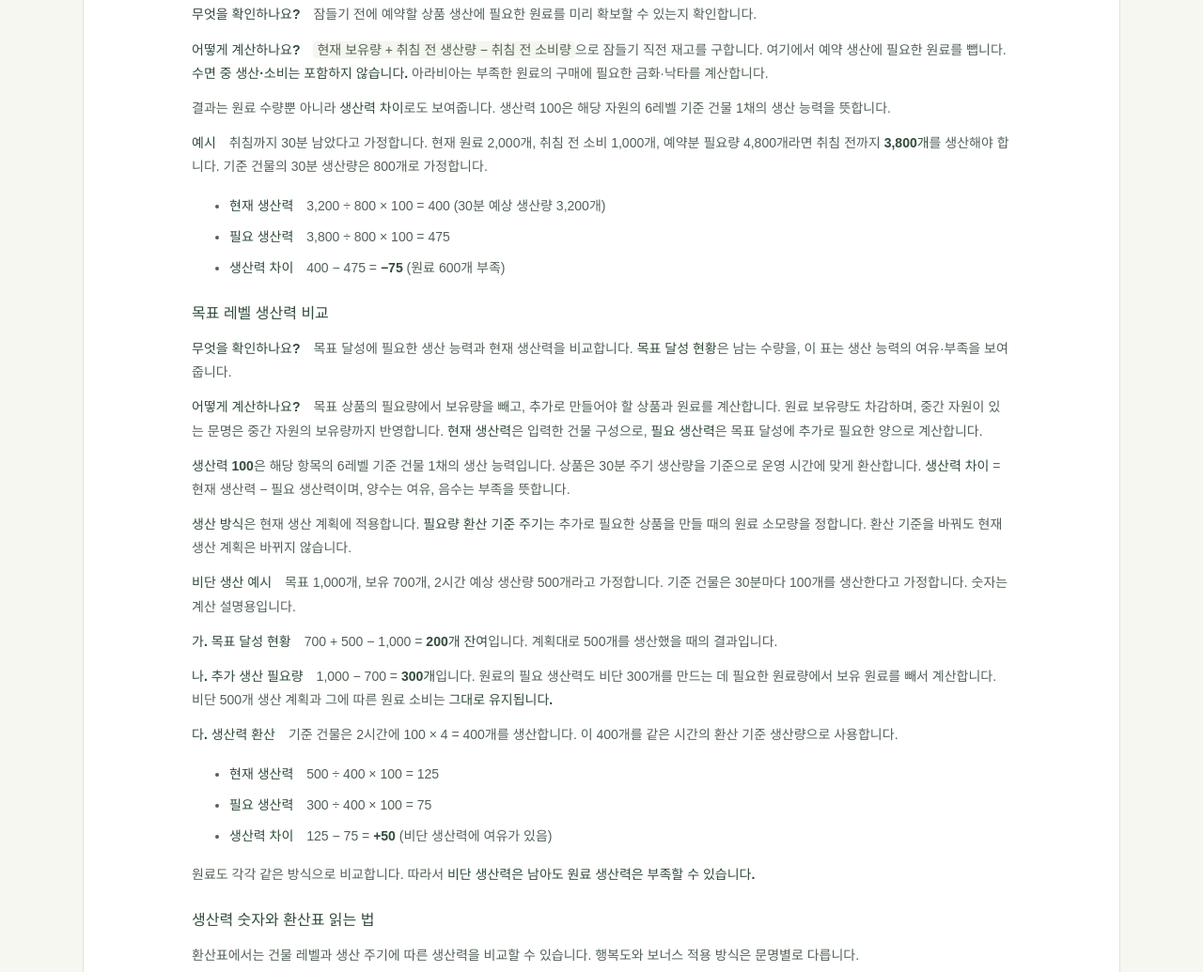
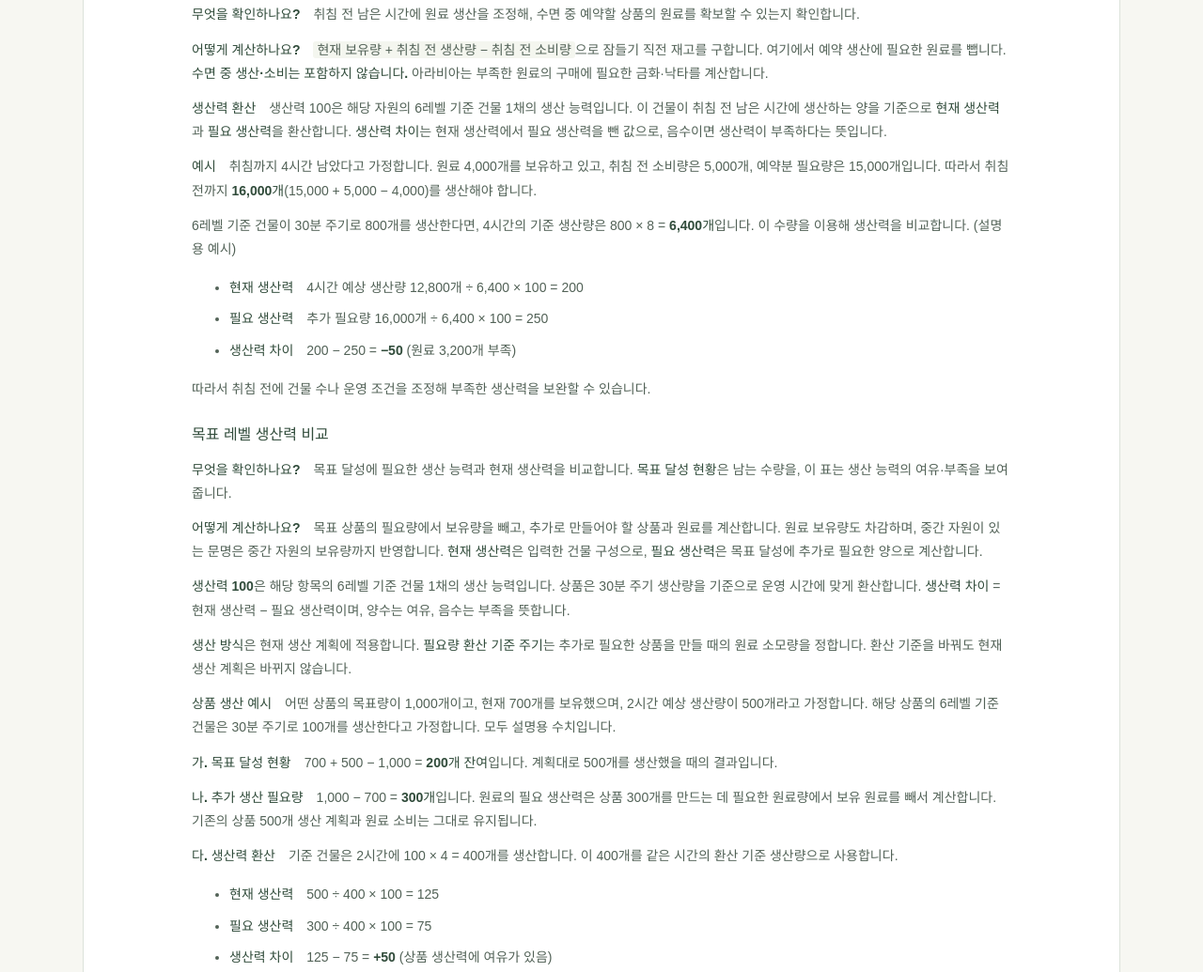
Before and after one commit to M-ule/Civilization-Simulator, a plain HTML site: page index.html in a window 1280 px wide. Shown: the part 2450-3485 px from the top of the page at 94% size. Drawn offline with Linux system fonts and the light colour scheme.

Commit message:
docs: add beginner examples for China and Arabia, 4h sleep power, and generic product guidance

```diff
--- a/index.html
+++ b/index.html
@@ -75,14 +75,14 @@
 
 <h4 id="기초-자원-중간-자원-상품">기초 자원 · 중간 자원 · 상품</h4>
 <p><strong>무엇을 확인하나요?</strong>　상품을 만드는 데 필요한 원료와 생산 후 남는 양을 확인합니다.</p>
-<p><strong>어떻게 계산하나요?</strong>　상품 생산 계획에 맞춰 원료 소비량을 계산합니다. 중국에서 도자기 생산을 늘리면 쌀·점토 등이 더 필요하고, 마야에서 상품 생산을 늘리면 옥·흑요석·깃털의 필요량이 달라집니다.</p>
+<p><strong>어떻게 계산하나요?</strong>　상품 생산 계획에 맞춰 필요한 원료를 계산합니다. 예를 들어 중국에서 도자기를 생산하면 쌀·점토가 소모되고, 점토를 만들 때도 쌀·고령토가 필요합니다. 아라비아는 상품에 쓰는 원료를 구매하므로 부족한 원료의 구매량과 금화·낙타 비용을 계산합니다.</p>
 <ul>
 <li><strong>예상 생산량</strong>　현재 건물 구성과 운영 시간으로 계산한 생산량입니다.</li>
 <li><strong>잔여/부족</strong>　<code>현재 보유량 + 예상 생산량 − 필요량</code>입니다. 예를 들어 1,000개 보유, 8,000개 생산, 9,500개 필요라면 500개 부족입니다.</li>
 <li><strong>소요 시간</strong>　현재 보유량을 포함해 필요량을 채울 때까지 걸리는 시간입니다. 설정한 운영 시간보다 길 수도 있습니다.</li>
 </ul>
 <p><strong>주의</strong>　예상 생산량은 입력한 계획대로 건물이 운영된다는 가정입니다. <strong>원료나 일꾼이 부족해도 생산량을 자동으로 줄이지 않습니다.</strong></p>
-<p><strong>마야 퀘스트 보상</strong>　상품 옆 보상을 체크하면 해당 수량이 보유량에 더해집니다. 아직 받지 않은 보상을 미리 반영할 때 사용하세요.</p>
+<p>마야 문명에서는 상품 옆의 보상 체크박스를 선택하면 아직 받지 않은 보상도 보유량에 미리 더해 계산할 수 있습니다.</p>
 
 <h3 id="불가사의-목표">불가사의 목표</h3>
 <h4 id="목표-달성-현황">목표 달성 현황</h4>
@@ -90,31 +90,33 @@
 <p><strong>어떻게 계산하나요?</strong>　현재 레벨 다음부터 목표 레벨까지의 필요량을 합산합니다. 예를 들어 Lv20에서 Lv23을 목표로 하면 Lv21·22·23의 비용을 더합니다. 여기에 현재 보유량과 예상 생산량을 반영합니다. 이타카처럼 중간 자원이 불가사의에도 필요한 경우에는 <strong>구간 필요량</strong>(불가사의에 직접 필요한 양)과 <strong>총 필요량</strong>(상품 제작에 쓰이는 양까지 포함)을 구분합니다.</p>
 
 <h4 id="sleep-guide">수면 대비 자원 확보</h4>
-<p><strong>무엇을 확인하나요?</strong>　잠들기 전에 예약할 상품 생산에 필요한 원료를 미리 확보할 수 있는지 확인합니다.</p>
+<p><strong>무엇을 확인하나요?</strong>　취침 전 남은 시간에 원료 생산을 조정해, 수면 중 예약할 상품의 원료를 확보할 수 있는지 확인합니다.</p>
 <p><strong>어떻게 계산하나요?</strong>　<code>현재 보유량 + 취침 전 생산량 − 취침 전 소비량</code>으로 잠들기 직전 재고를 구합니다. 여기에서 예약 생산에 필요한 원료를 뺍니다. <strong>수면 중 생산·소비는 포함하지 않습니다.</strong> 아라비아는 부족한 원료의 구매에 필요한 금화·낙타를 계산합니다.</p>
-<p>결과는 원료 수량뿐 아니라 <strong>생산력 차이</strong>로도 보여줍니다. 생산력 100은 해당 자원의 6레벨 기준 건물 1채의 생산 능력을 뜻합니다.</p>
-<p><strong>예시</strong>　취침까지 30분 남았다고 가정합니다. 현재 원료 2,000개, 취침 전 소비 1,000개, 예약분 필요량 4,800개라면 취침 전까지 <strong>3,800개</strong>를 생산해야 합니다. 기준 건물의 30분 생산량은 800개로 가정합니다.</p>
+<p><strong>생산력 환산</strong>　생산력 100은 해당 자원의 6레벨 기준 건물 1채의 생산 능력입니다. 이 건물이 취침 전 남은 시간에 생산하는 양을 기준으로 <strong>현재 생산력</strong>과 <strong>필요 생산력</strong>을 환산합니다. <strong>생산력 차이</strong>는 현재 생산력에서 필요 생산력을 뺀 값으로, 음수이면 생산력이 부족하다는 뜻입니다.</p>
+<p><strong>예시</strong>　취침까지 4시간 남았다고 가정합니다. 원료 4,000개를 보유하고 있고, 취침 전 소비량은 5,000개, 예약분 필요량은 15,000개입니다. 따라서 취침 전까지 <strong>16,000개</strong>(15,000 + 5,000 − 4,000)를 생산해야 합니다.</p>
+<p>6레벨 기준 건물이 30분 주기로 800개를 생산한다면, 4시간의 기준 생산량은 800 × 8 = <strong>6,400개</strong>입니다. 이 수량을 이용해 생산력을 비교합니다. (설명용 예시)</p>
 <ul>
-<li><strong>현재 생산력</strong>　3,200 ÷ 800 × 100 = 400 (30분 예상 생산량 3,200개)</li>
-<li><strong>필요 생산력</strong>　3,800 ÷ 800 × 100 = 475</li>
-<li><strong>생산력 차이</strong>　400 − 475 = <strong>−75</strong> (원료 600개 부족)</li>
+<li><strong>현재 생산력</strong>　4시간 예상 생산량 12,800개 ÷ 6,400 × 100 = 200</li>
+<li><strong>필요 생산력</strong>　추가 필요량 16,000개 ÷ 6,400 × 100 = 250</li>
+<li><strong>생산력 차이</strong>　200 − 250 = <strong>−50</strong> (원료 3,200개 부족)</li>
 </ul>
+<p>따라서 취침 전에 건물 수나 운영 조건을 조정해 부족한 생산력을 보완할 수 있습니다.</p>
 
 <h4 id="power-guide">목표 레벨 생산력 비교</h4>
 <p><strong>무엇을 확인하나요?</strong>　목표 달성에 필요한 생산 능력과 현재 생산력을 비교합니다. <strong>목표 달성 현황</strong>은 남는 수량을, 이 표는 생산 능력의 여유·부족을 보여줍니다.</p>
 <p><strong>어떻게 계산하나요?</strong>　목표 상품의 필요량에서 보유량을 빼고, 추가로 만들어야 할 상품과 원료를 계산합니다. 원료 보유량도 차감하며, 중간 자원이 있는 문명은 중간 자원의 보유량까지 반영합니다. <strong>현재 생산력</strong>은 입력한 건물 구성으로, <strong>필요 생산력</strong>은 목표 달성에 추가로 필요한 양으로 계산합니다.</p>
 <p><strong>생산력 100</strong>은 해당 항목의 6레벨 기준 건물 1채의 생산 능력입니다. 상품은 30분 주기 생산량을 기준으로 운영 시간에 맞게 환산합니다. <strong>생산력 차이</strong> = 현재 생산력 − 필요 생산력이며, 양수는 여유, 음수는 부족을 뜻합니다.</p>
 <p><strong>생산 방식</strong>은 현재 생산 계획에 적용합니다. <strong>필요량 환산 기준 주기</strong>는 추가로 필요한 상품을 만들 때의 원료 소모량을 정합니다. 환산 기준을 바꿔도 현재 생산 계획은 바뀌지 않습니다.</p>
-<p><strong>비단 생산 예시</strong>　목표 1,000개, 보유 700개, 2시간 예상 생산량 500개라고 가정합니다. 기준 건물은 30분마다 100개를 생산한다고 가정합니다. 숫자는 계산 설명용입니다.</p>
+<p><strong>상품 생산 예시</strong>　어떤 상품의 목표량이 1,000개이고, 현재 700개를 보유했으며, 2시간 예상 생산량이 500개라고 가정합니다. 해당 상품의 6레벨 기준 건물은 30분 주기로 100개를 생산한다고 가정합니다. 모두 설명용 수치입니다.</p>
 <p><strong>가. 목표 달성 현황</strong>　700 + 500 − 1,000 = <strong>200개 잔여</strong>입니다. 계획대로 500개를 생산했을 때의 결과입니다.</p>
-<p><strong>나. 추가 생산 필요량</strong>　1,000 − 700 = <strong>300개</strong>입니다. 원료의 필요 생산력도 비단 300개를 만드는 데 필요한 원료량에서 보유 원료를 빼서 계산합니다. 비단 500개 생산 계획과 그에 따른 원료 소비는 <strong>그대로 유지됩니다.</strong></p>
+<p><strong>나. 추가 생산 필요량</strong>　1,000 − 700 = <strong>300개</strong>입니다. 원료의 필요 생산력은 상품 300개를 만드는 데 필요한 원료량에서 보유 원료를 빼서 계산합니다. 기존의 상품 500개 생산 계획과 원료 소비는 그대로 유지됩니다.</p>
 <p><strong>다. 생산력 환산</strong>　기준 건물은 2시간에 100 × 4 = 400개를 생산합니다. 이 400개를 같은 시간의 환산 기준 생산량으로 사용합니다.</p>
 <ul>
 <li><strong>현재 생산력</strong>　500 ÷ 400 × 100 = 125</li>
 <li><strong>필요 생산력</strong>　300 ÷ 400 × 100 = 75</li>
-<li><strong>생산력 차이</strong>　125 − 75 = <strong>+50</strong> (비단 생산력에 여유가 있음)</li>
+<li><strong>생산력 차이</strong>　125 − 75 = <strong>+50</strong> (상품 생산력에 여유가 있음)</li>
 </ul>
-<p>원료도 각각 같은 방식으로 비교합니다. 따라서 <strong>비단 생산력은 남아도 원료 생산력은 부족할 수 있습니다.</strong></p>
+<p>원료도 같은 기준으로 비교합니다. 상품 생산력에 여유가 있어도 원료 생산력은 부족할 수 있습니다.</p>
 
 <h4 id="생산력-숫자와-환산표-읽는-법">생산력 숫자와 환산표 읽는 법</h4>
 <p>환산표에서는 건물 레벨과 생산 주기에 따른 생산력을 비교할 수 있습니다. 행복도와 보너스 적용 방식은 문명별로 다릅니다.</p>
@@ -167,7 +169,7 @@
 </tr>
 <tr role="row" class="even">
 <th scope="row" role="rowheader">마야</th>
-<td role="cell">보유 상품·퀘스트 보상과 보유·예상 생산 옥·흑요석·깃털. 부족한 상품은 Lv6·행복도 100%의 생산 주기를 조합해 원료 소비량으로 판정합니다. 상품 예상 생산량과 생산 시간, 기존 생산 계획의 원료 소비는 제외합니다.</td>
+<td role="cell">보유 상품(선택한 보상 포함)과 보유·예상 생산 옥·흑요석·깃털. 부족한 상품은 Lv6·행복도 100%의 생산 주기를 조합해 원료 소비량으로 판정합니다. 상품 예상 생산량과 생산 시간, 기존 생산 계획의 원료 소비는 제외합니다.</td>
 </tr>
 <tr role="row" class="odd">
 <th scope="row" role="rowheader">아라비아</th>
```
